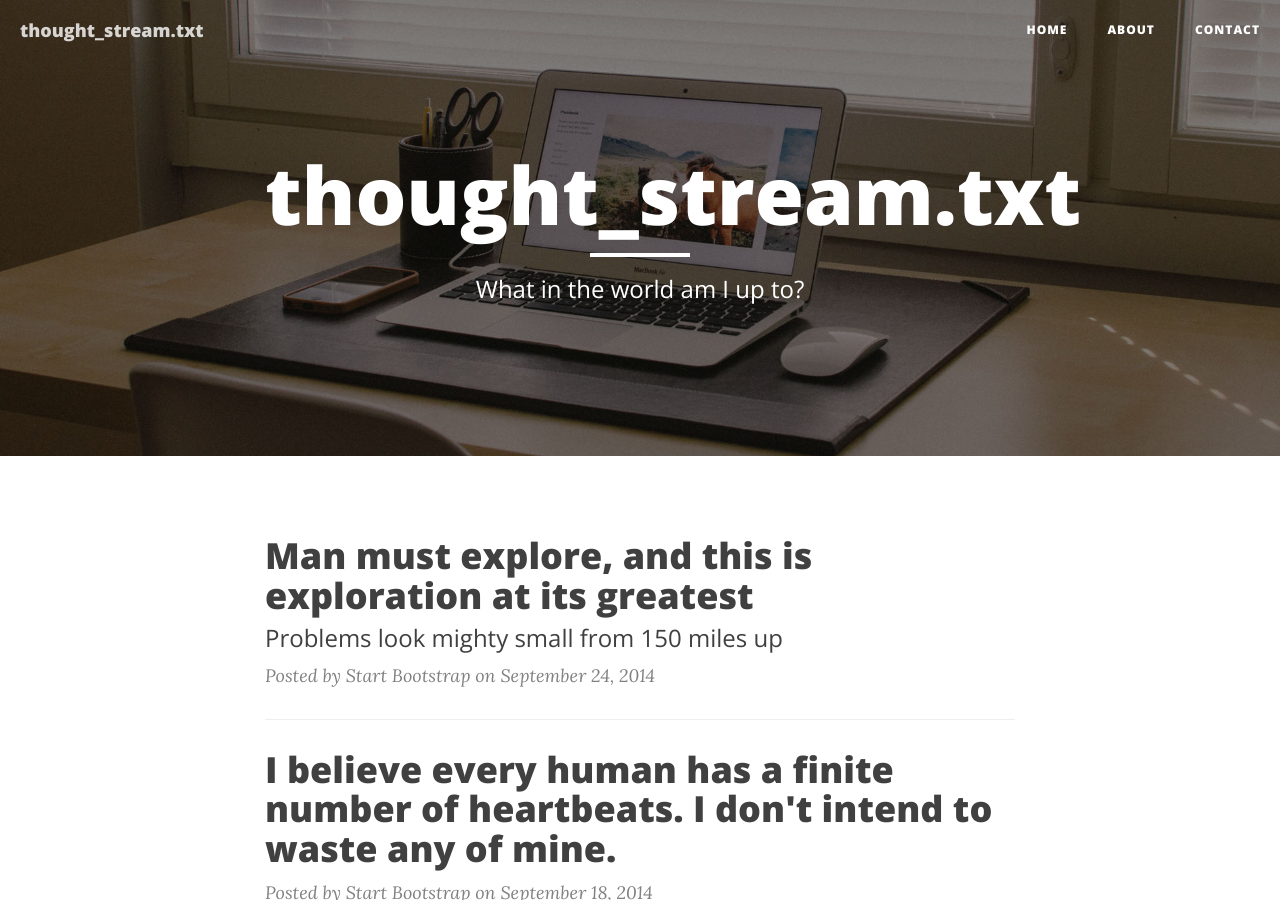
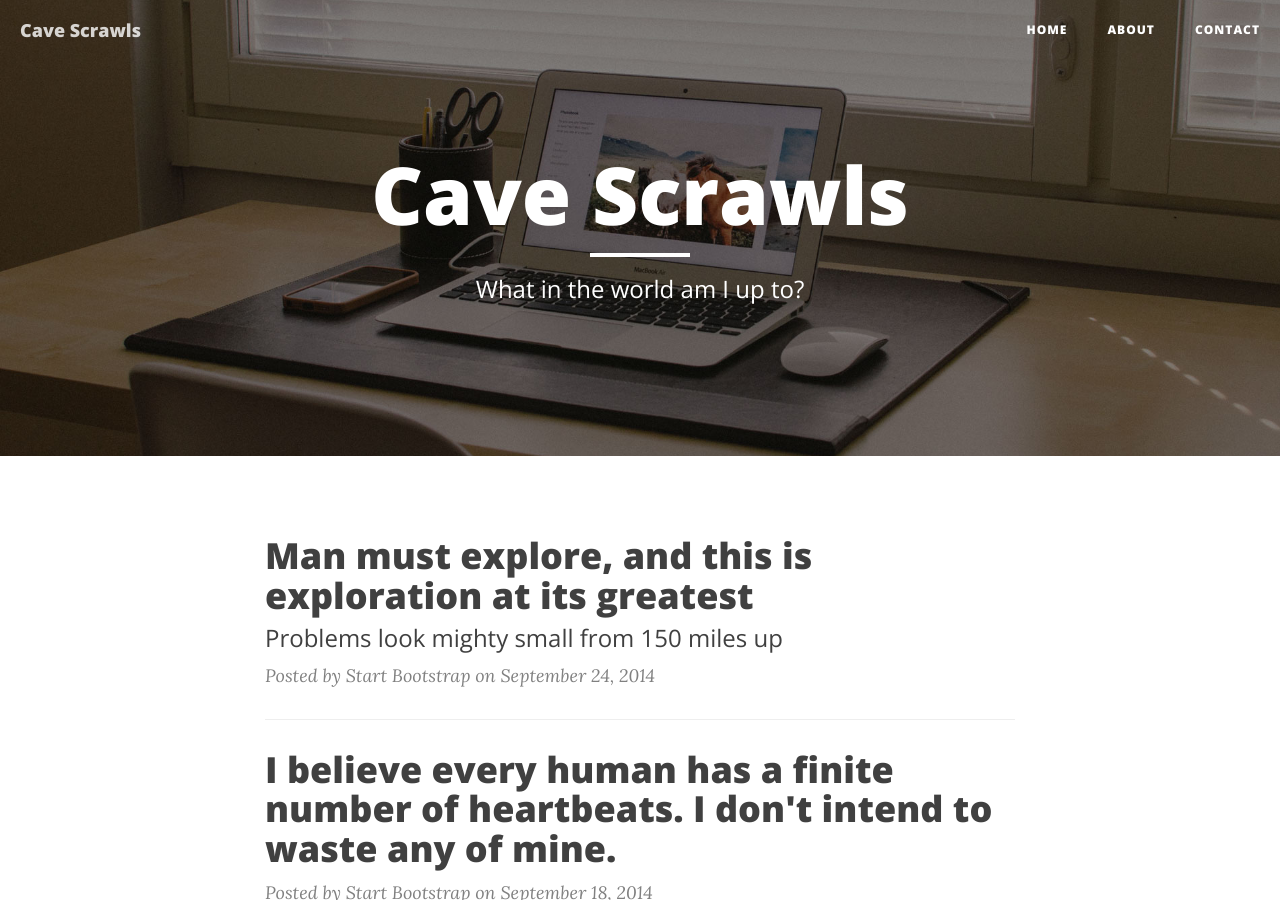
Before and after one commit to cjang5/blog, a Jekyll site: the page built from index.html, in a window 1280 px wide and 900 px high. Built offline with Jekyll 4.4.1, drawn with Linux system fonts in a browser that asks for light colours; nearby versions of some CDN libraries; the list of posts is cut into pages by our own code; some of the changed text lies outside the part shown.

Commit message:
Updated title

```diff
--- a/_config.yml
+++ b/_config.yml
@@ -1,5 +1,5 @@
 # Site settings
-title: "thought_stream.txt"
+title: "Cave Scrawls"
 email: your-email@yourdomain.com
 description: "Write your site description here. It will be used as your sites meta description as well!"
 baseurl: "/blog"
```
